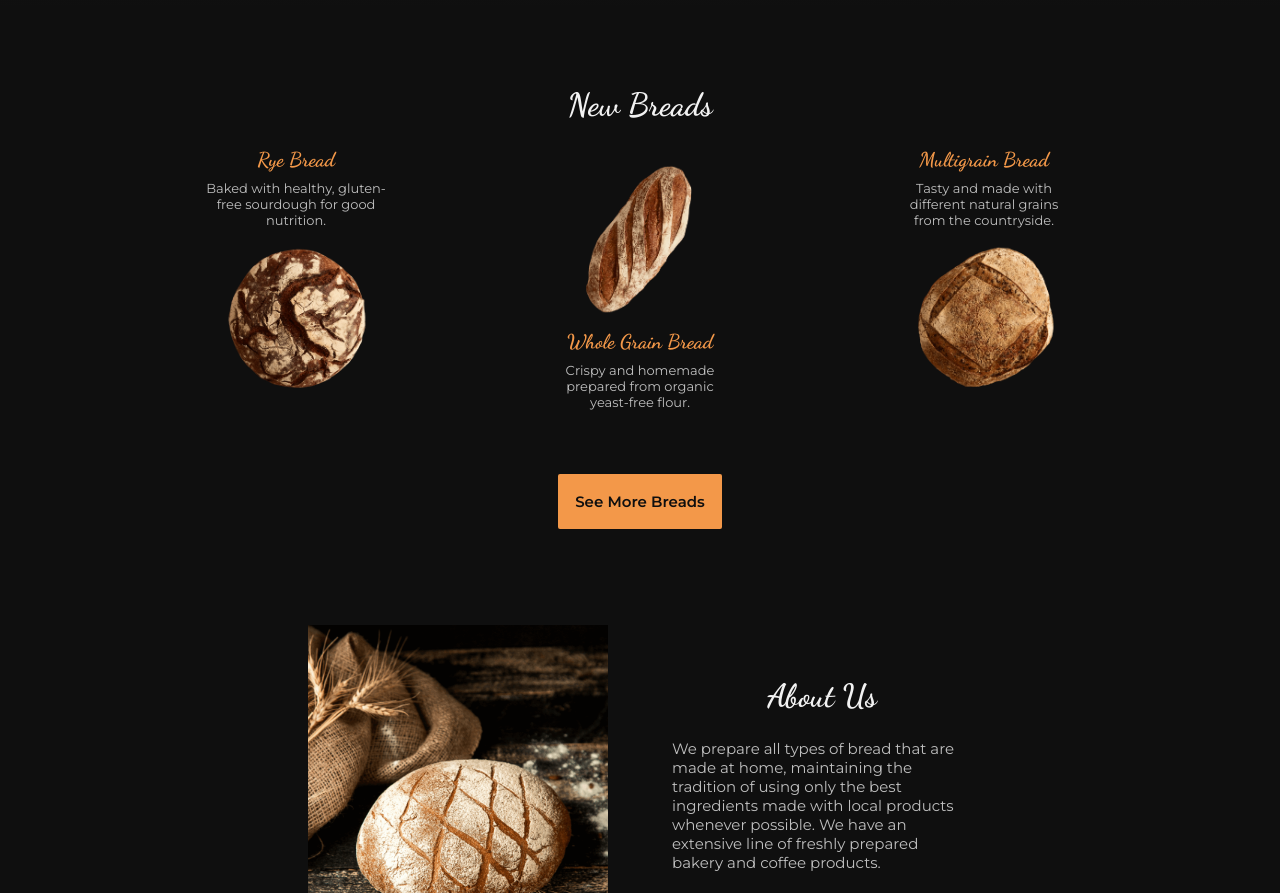
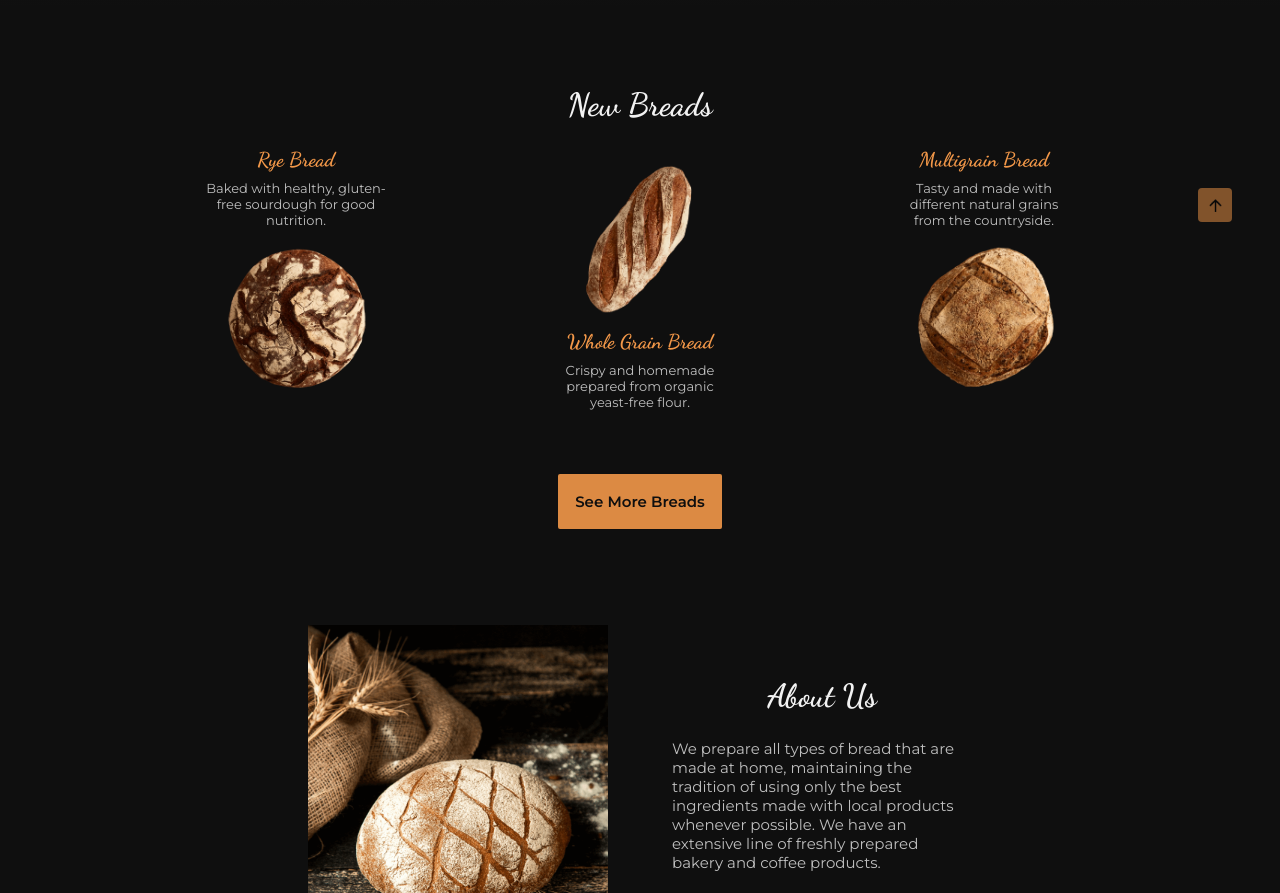
Before and after one commit to NathanBailie/responsive_bakery_landing_page, a website: page src/index.html in a window 1280 px wide. Shown: the part 658-1551 px from the top of the page. Drawn offline with nearby package versions, Linux system fonts and the light colour scheme; files that its build step writes are made by us from their sources.

Commit message:
scrollup

```diff
--- a/src/index.html
+++ b/src/index.html
@@ -326,6 +326,11 @@
 		</section>
 	</footer>
 
+	<!-- scroll up -->
+	<button class="scrollup button">
+		<img src="./img/arrow-up.png" alt="arrow_up">
+	</button>
+
 	<!-- endbuild -->
 	<!-- build:js js/common.min.js -->
 	<script src="js/common.js"></script>
--- a/src/js/common.js
+++ b/src/js/common.js
@@ -25,3 +25,20 @@ window.addEventListener('scroll', () => {
 		? header.classList.add('blur-effect')
 		: header.classList.remove('blur-effect');
 });
+
+// scroll up
+const scrollUp = document.querySelector('.scrollup');
+scrollUp.addEventListener('click', function () {
+	window.scrollTo({
+		top: 0,
+		behavior: 'smooth',
+	});
+});
+
+window.addEventListener('scroll', () => {
+	const scrollY = this.scrollY;
+
+	this.scrollY >= 200
+		? scrollUp.classList.add('active')
+		: scrollUp.classList.remove('active');
+});
--- a/src/sass/main.scss
+++ b/src/sass/main.scss
@@ -17,6 +17,7 @@
 @use "sections/visit/visit.scss" as *;
 @use "sections/location/location.scss" as *;
 @use "sections/scrollbar/scrollbar.scss" as *;
+@use "sections/scrollup/scrollup.scss" as *;
 
 // fonts
 @font-face {
--- a/src/sass/sections/buttons/buttons.scss
+++ b/src/sass/sections/buttons/buttons.scss
@@ -4,10 +4,17 @@
 	color: var(--black-color);
 	font-weight: var(--font-semi-bold);
 	padding: 1.1rem;
-	transition: background-color .3s;
+	transition: all .1s;
 	border-radius: 2px;
+	opacity: .9;
 
 	&:hover {
 		background-color: var(--first-color-alt);
+		transform: scale(1.07);
+	}
+
+	&:active {
+		opacity: 1;
+		transform: scale(1);
 	}
 }
--- /dev/null
+++ b/src/sass/sections/scrollup/scrollup.scss
@@ -0,0 +1,23 @@
+.scrollup {
+	position: fixed;
+	right: 3rem;
+	bottom: -10%;
+	border-radius: .25rem;
+	padding: .45rem;
+	transition: .4s;
+	z-index: var(--z-header);
+	opacity: .5;
+
+	&.active {
+		bottom: 3rem;
+	}
+
+	&:hover {
+		opacity: 1;
+	}
+
+	img {
+		width: 1.2rem;
+		height: 1.2rem;
+	}
+}
```
Also changed, not shown: src/img/arrow-up.png (added).
